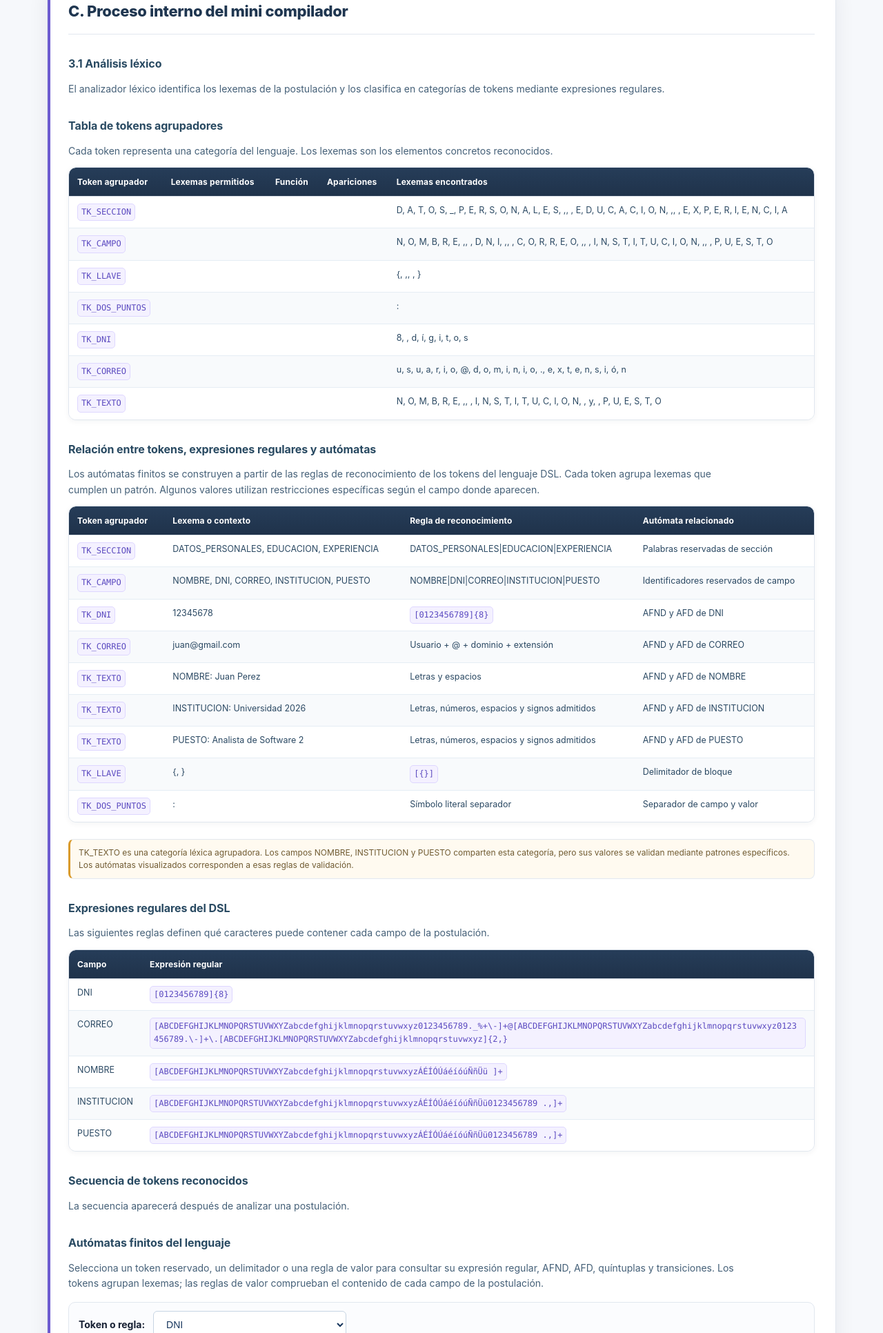
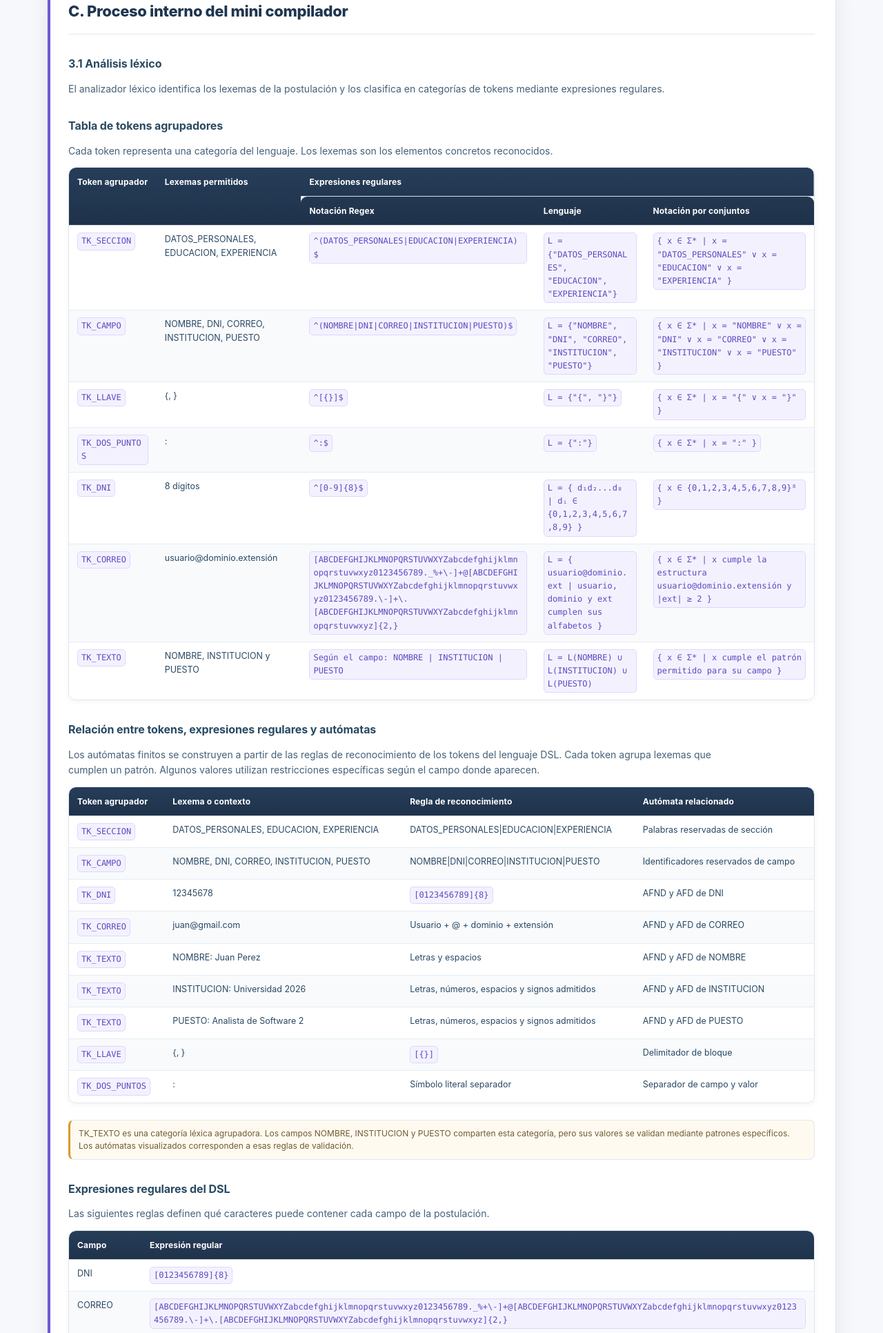
Before and after one commit to yhonathanchi/Analizador-de-Postulaciones, a Flask app: page / in a window 1280 px wide. Shown: the part 1891-3823 px from the top of the page at 69% size. Run offline with Flask 3, Linux system fonts and the light colour scheme.

Commit message:
Replica la estructura de tabla del ejemplo del profesor

```diff
--- a/templates/index.html
+++ b/templates/index.html
@@ -280,28 +280,28 @@ PUESTO: Asistente administrativo
           elementos concretos reconocidos.
         </p>
 
-        <div class="tabla-contenedor">
+        <div class="tabla-contenedor tabla-tokens-formal">
           <table>
             <thead>
               <tr>
-                <th>Token agrupador</th>
-                <th>Lexemas permitidos</th>
-                <th>Función</th>
-                <th>Apariciones</th>
-                <th>Lexemas encontrados</th>
+                <th rowspan="2">Token agrupador</th>
+                <th rowspan="2">Lexemas permitidos</th>
+                <th colspan="3">Expresiones regulares</th>
+              </tr>
+              <tr>
+                <th>Notación Regex</th>
+                <th>Lenguaje</th>
+                <th>Notación por conjuntos</th>
               </tr>
             </thead>
             <tbody>
               {% for grupo in tokens_agrupados %}
               <tr>
                 <td><code>{{ grupo.token }}</code></td>
-                <td>{{ grupo.definicion }}</td>
-                <td>{{ grupo.funcion }}</td>
-                <td>{{ grupo.cantidad }}</td>
-                <td>
-                  {% if grupo.lexemas %} {{ grupo.lexemas|join(', ') }} {% else
-                  %} — {% endif %}
-                </td>
+                <td>{{ grupo.lexemas }}</td>
+                <td><code>{{ grupo.regex }}</code></td>
+                <td><code>{{ grupo.lenguaje }}</code></td>
+                <td><code>{{ grupo.conjuntos }}</code></td>
               </tr>
               {% endfor %}
             </tbody>
```
